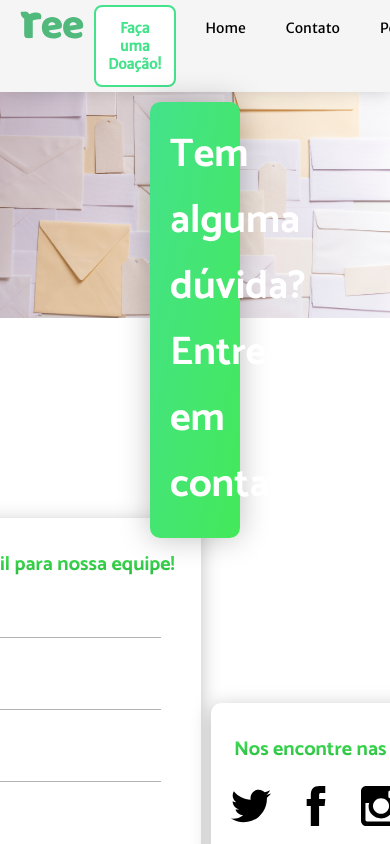
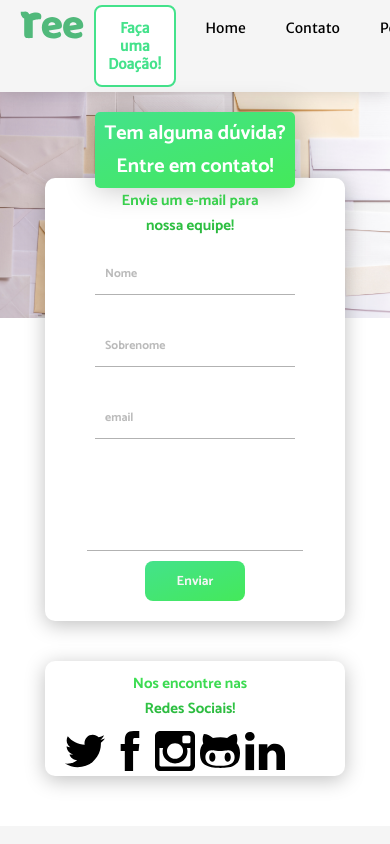
Before and after one commit to italoitalo/ree, a React (Create React App) app in the folder client/: page /contato in a window 390 px wide. Shown: the top 844 px of the page. Built offline with nearby package versions, Linux system fonts and the light colour scheme.

Commit message:
contato responsivo
contato responsivo

```diff
--- a/client/src/components/Contato.js
+++ b/client/src/components/Contato.js
@@ -30,11 +30,13 @@ export default function Contato(){
                 <DivForm>
                     <H1Form>Nos encontre nas Redes Sociais!</H1Form>
                     <Flex>
+                        <Block>
                             <A href="https://twitter.com/equiperee" target="_blank"> <img alt="icontwitter" src={twitter} height="40px"/></A>
                             <A href="https://facebook.com/" target="_blank"> <img  alt="iconfacebook" src={facebook}height="40px"/></A>
                             <A href="https://www.instagram.com/equiperee/" alt="iconinstagran" target="_blank"> <img src={instagram}height="40px" alt="icone intagram"/></A>
                             <A href="https://github.com/" target="_blank"> <img alt="icongithub" src={github}height="40px"/></A>
                             <A href="https://www.linkedin.com/" target="_blank"> <img alt="icontlinkedin" src={linkedin}height="40px"/></A>
+                        </Block>
                     </Flex>
 
                 </DivForm>
@@ -42,15 +44,32 @@ export default function Contato(){
     </Container>
     )
 }
+const Block = styled.div `
+@media (max-width:760px){
+    display:flex;
+}
+`
+
 const A = styled.a`
     margin:10px;
     height:45px;
     width:45px;
     padding:10px;
+
+    @media (max-width:760px){
+        margin: 0;
+        display: block;
+    }
 `
 const Flex = styled.div `
 display:flex;
 justify-content:center;
+
+@media (max-width: 760px){
+    flex-direction: column;
+}
+
+
 `
 const Banner = styled.div`
     background-image: linear-gradient(to bottom right, rgb(68, 226, 139), rgb(68, 233, 90) );
@@ -62,6 +81,16 @@ justify-content:space-evenly;
     align-items:center;
     z-index:1;
     box-shadow: 0px 0px 30px rgba(0, 0, 0, 0.25);
+
+
+    @media (max-width: 760px) {
+
+        margin:0 auto;
+        min-height: 40px;
+        max-width:200px;
+        margin-top:20px;
+        border-radius: 5px;
+    }
 `;
 
 const Container = styled.section`
@@ -71,6 +100,8 @@ const Container = styled.section`
     background-repeat:no-repeat;
     background-size: 100%;
     background-attachment: fixed;
+
+
 `
 
 const H1 = styled.h1`
@@ -78,6 +109,13 @@ const H1 = styled.h1`
     margin:20px;
     font-size: 40px;
     color:white;
+
+
+    @media (max-width: 760px){
+        font-size: 20px;
+        margin:5px
+
+    }
 `
 
 const DivForm = styled.div`
@@ -90,10 +128,17 @@ const DivForm = styled.div`
     flex-flow: column wrap;
     background: white;
     box-shadow: 0px 4px 20px rgba(0, 0, 0, 0.25);
+
+    @media (max-width: 760px){
+        padding:10px;
+        width: 300px;
+        margin: -10px 0px 50px 0px;
+
+    }
 `
 
 const H1Form = styled.h1`
-    align-self:center;
+
     font-weight: bold;
     font-size: 20px;
     text-align: center;
@@ -101,6 +146,12 @@ const H1Form = styled.h1`
     background: -webkit-linear-gradient(rgb(68, 233, 90),rgb(39, 177, 58) );
     -webkit-background-clip: text;
     -webkit-text-fill-color: transparent;
+
+    @media (max-width: 760px){
+        font-size:15px;
+        max-width: 150px;
+        margin-left:60px;
+}
 `
 
 const Inputs = styled.div`
@@ -124,6 +175,13 @@ const Input = styled.input`
         color: #BBBBBB;
         font-weight: bold;
     }
+
+    @media (max-width: 760px){
+
+        font-size:12px;
+        margin: 10px 0px 10px 10px auto;
+        max-width: 200px;
+    }
 `
 
 const TextareaContat = styled.textarea`
@@ -145,6 +203,13 @@ const TextareaContat = styled.textarea`
         color: #BBBBBB;
         font-weight: bold;
     }
+
+    @media (max-width:760px){
+        margin: 0 auto;
+        max-width: 300px;
+        font-size: 12px;
+
+    }
 `
 
 const Button = styled.button`
--- a/client/src/landpage/styles.css
+++ b/client/src/landpage/styles.css
@@ -430,6 +430,13 @@ h4 {
 }
 
 @media screen and (max-width: 455px) {
+    html{
+        overflow-y: scroll;
+    }
+    .borda{
+        max-width: 300px;
+        height: 100%;
+    }
     .banner {
         width: 290px;
     }
```
Lines whose indentation alone changed are shown as unchanged.
